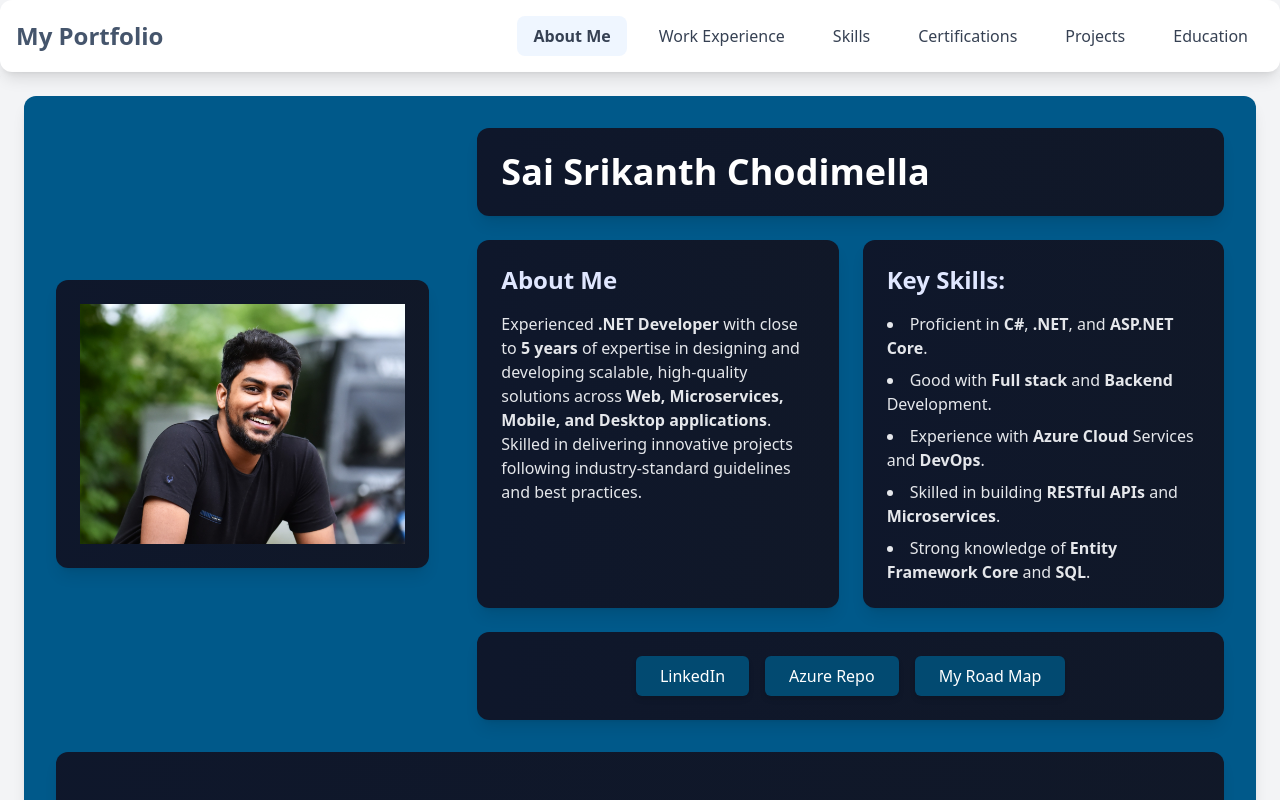
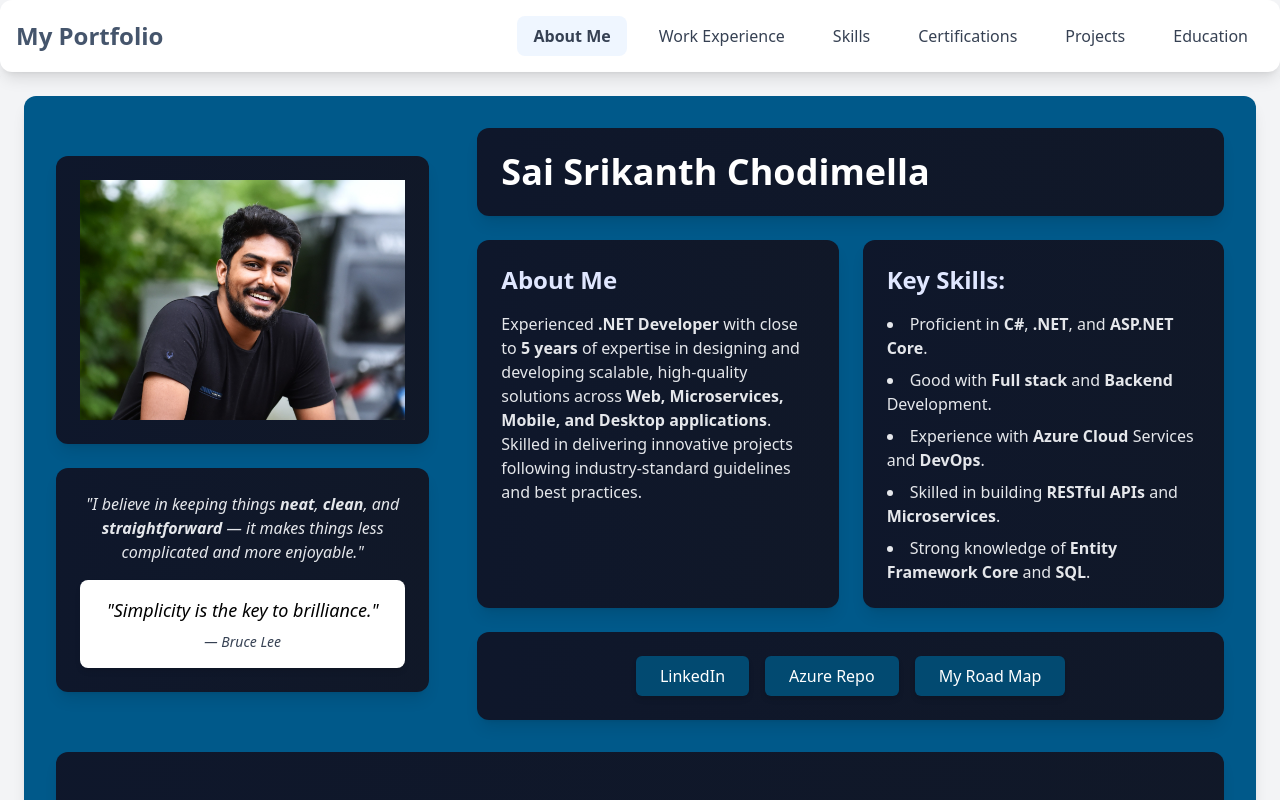
Before and after one commit to SaiSrikanthChodimella/ReactPortfolio, a React (Vite) app: page /ReactPortfolio/about in a window 1280 px wide. Shown: the top 800 px of the page. Built offline with nearby package versions, Linux system fonts and the light colour scheme.

Commit message:
Improvements to About me section

```diff
--- a/src/Pages/AboutMe.jsx
+++ b/src/Pages/AboutMe.jsx
@@ -6,13 +6,34 @@ export default function AboutMe() {
     <div className="bg-sky-800 p-6 md:p-8 rounded-xl shadow-lg transition-transform hover:scale-102 hover:shadow-2xl">
       {/* Hero Section */}
       <div className="flex flex-col md:flex-row gap-8 md:gap-12 items-center">
-        {/* Left Section: Centered Profile Image */}
-        <div className="w-full md:w-1/3 flex justify-center">
-          <img
-            src={myImage}
-            alt="Sai Srikanth Chodimella"
-            className="bg-gradient-to-r from-slate-900 to-gray-900 p-6 rounded-xl shadow-lg transition-transform hover:scale-105 hover:shadow-2xl md:col-span-2 bento-box"
-          />
+        {/* Left Section: Centered Profile Image and Quote */}
+        <div className="w-full md:w-1/3 flex flex-col gap-6">
+          {/* Profile Image */}
+          <div className="flex justify-center">
+            <img
+              src={myImage}
+              alt="Sai Srikanth Chodimella"
+              className="bg-gradient-to-r from-slate-900 to-gray-900 p-6 rounded-xl shadow-lg transition-transform hover:scale-105 hover:shadow-2xl md:col-span-2 bento-box"
+            />
+          </div>
+
+          {/* New Bento Box: Professional Quote */}
+          <div className="bg-gradient-to-r from-slate-900 to-gray-900 p-6 rounded-xl shadow-lg transition-transform hover:scale-105 hover:shadow-2xl bento-box">
+            <blockquote className="text-gray-200 italic text-center">
+              "I believe in keeping things <strong>neat</strong>,
+              <strong> clean</strong>, and <strong>straightforward</strong> — it
+              makes things less complicated and more enjoyable."
+            </blockquote>
+
+            <div className="bg-white p-4 rounded-lg shadow-md mt-4 transition-transform hover:scale-105 hover:shadow-2xl bento-box">
+              <blockquote className="text-lg italic text-center">
+                "Simplicity is the key to brilliance."
+              </blockquote>
+              <cite className="block text-sm text-gray-700 text-center mt-2">
+                — Bruce Lee
+              </cite>
+            </div>
+          </div>
         </div>
 
         {/* Right Section: Expanded Bento Box Layout */}
```
